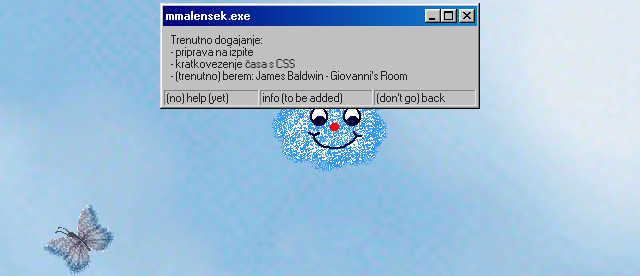
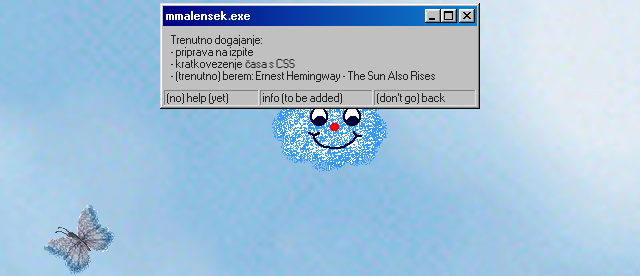
Before and after one commit to mmalensek/mmalensek.github.io, a plain HTML site: page index.html in a window 1280 px wide. Shown: the part 344-620 px from the top of the page, 320-960 px from the left. Drawn offline with nearby package versions, Linux system fonts and the light colour scheme.

Commit message:
Updated book title index.html

```diff
--- a/index.html
+++ b/index.html
@@ -35,7 +35,7 @@
           <ul>
               <li>- priprava na izpite</li>
               <li>- kratkovezenje časa s CSS</li>
-              <li>- (trenutno) berem: James Baldwin - Giovanni's Room</li>
+              <li>- (trenutno) berem: Ernest Hemingway - The Sun Also Rises</li>
           </ul>
             </div>
             <div class="status-bar">
```
